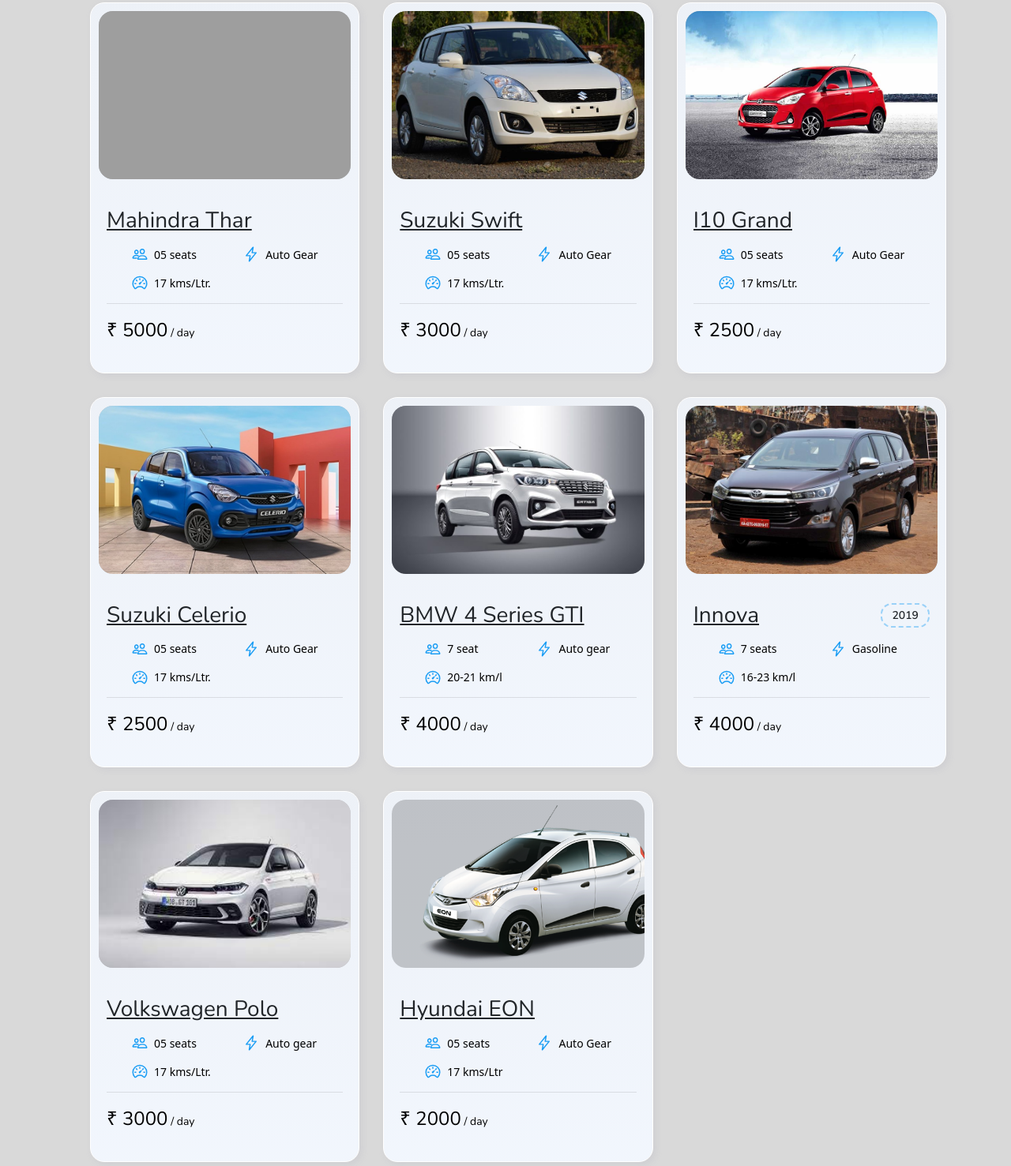
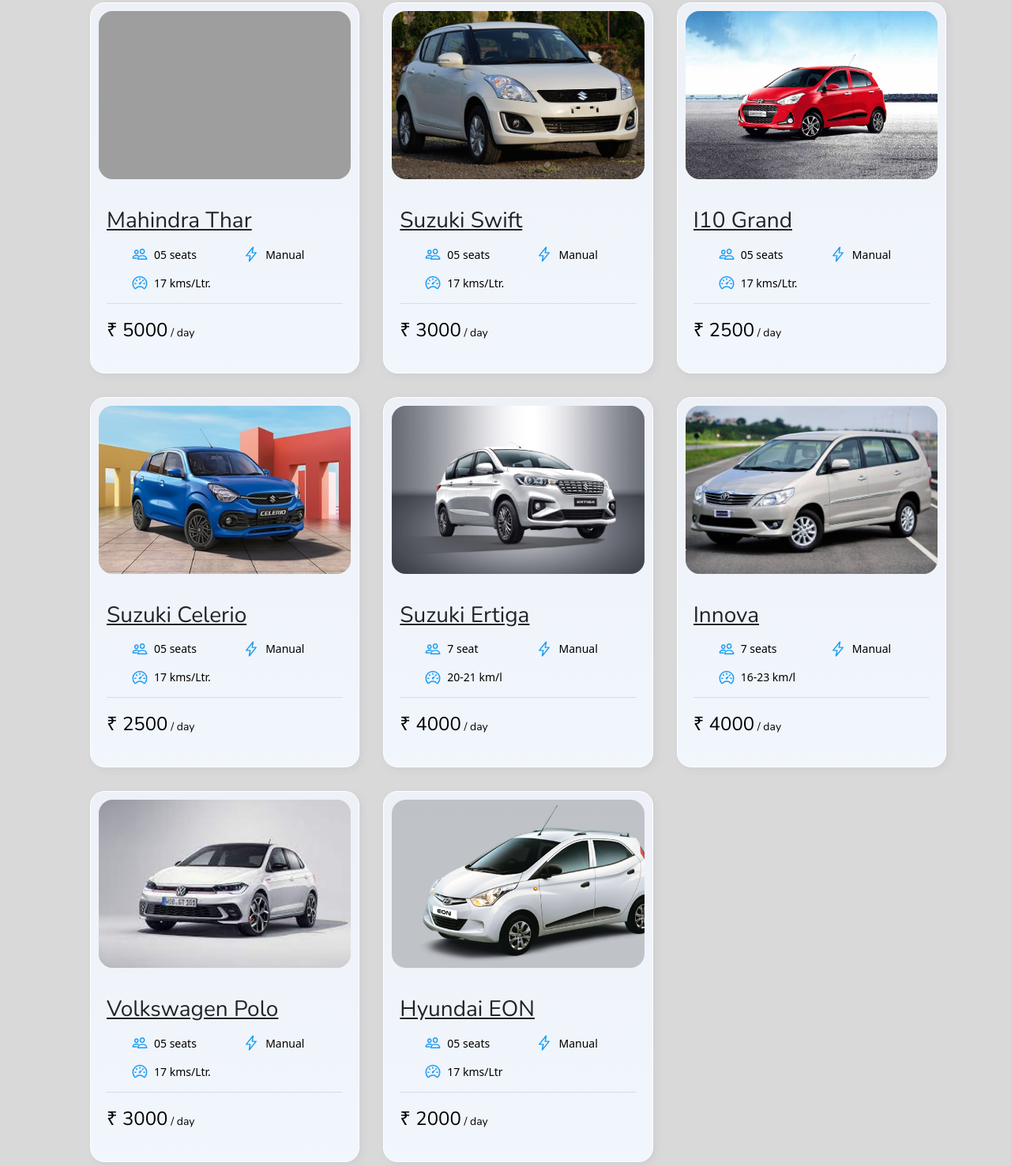
Before and after one commit to cheloride/chelorides, a plain HTML site: page index.html in a window 1280 px wide. Shown: the part 1163-2640 px from the top of the page at 79% size. Drawn offline with nearby package versions, Linux system fonts and the light colour scheme; grey boxes are pictures that could not be loaded; a script that the page names is missing.

Commit message:
first commit

```diff
--- a/index.html
+++ b/index.html
@@ -7,13 +7,6 @@
   <meta name="viewport" content="width=device-width, initial-scale=1.0">
   <title>cheloride - Rent your favourite car</title>
 
-  <!--
-    - favicon
-  -->
-
-  <!--
-    - custom css link
-  -->
   <link rel="stylesheet" href="./assets/css/style.css">
   <style>
     @media (max-width: 600px) {
@@ -25,13 +18,10 @@
 
       .navbar img {
         margin: 10px 0;
-        /* Add some margin for better spacing on smaller screens */
       }
     }
   </style>
-  <!--
-    - google font link
-  -->
+
   <link rel="preconnect" href="https://fonts.googleapis.com">
   <link rel="preconnect" href="https://fonts.gstatic.com" crossorigin>
   <link href="https://fonts.googleapis.com/css2?family=Nunito:wght@400;600&family=Open+Sans&display=swap"
@@ -69,10 +59,10 @@
       style="position: absolute; top: 0; left: 0; width: 100%; height: 100%; background-color: rgba(255, 0, 0, 0.5);">
     </div>
     <div style="position: absolute; top: 50%; left: 50%; transform: translate(-50%, -50%); text-align: center;">
-      <h1 style="text-transform: uppercase; font-weight: bold; font-size: 3em; color: #ffffff;">CheloRide</h1>
-      <p style="text-transform: uppercase; font-weight: bold; font-size: 1.5em; color: #ffffff; ">Just Make a Call</p>
+      <p style="text-transform: uppercase; font-weight: bold; font-size: 1em; color: #ffffff; ">Just Make a Call</p>
       <p style="text-transform: uppercase; font-weight: bold; font-size: 1.5em; color: #ffffff;">+91 8919617664</p>
-      <p style="font-size: small; color: #ffffff; ">We provide a variety of cars for rent at CheloRide Rentals on a
+      <p style="font-size: small; font-weight: bold; color: #ffffff; ">We provide a variety of cars for Self Driven and
+        Taxi Rentals at CheloRide Rentals on a
         daily basis for self-drive or special package tours</p>
     </div>
 
@@ -134,7 +124,7 @@
                     <li class="card-list-item">
                       <ion-icon name="flash-outline"></ion-icon>
 
-                      <span class="card-item-text">Auto Gear</span>
+                      <span class="card-item-text">Manual</span>
                     </li>
 
                     <li class="card-list-item">
@@ -191,7 +181,7 @@
                     <li class="card-list-item">
                       <ion-icon name="flash-outline"></ion-icon>
 
-                      <span class="card-item-text">Auto Gear</span>
+                      <span class="card-item-text">Manual</span>
                     </li>
 
                     <li class="card-list-item">
@@ -247,7 +237,7 @@
                     <li class="card-list-item">
                       <ion-icon name="flash-outline"></ion-icon>
 
-                      <span class="card-item-text">Auto Gear	</span>
+                      <span class="card-item-text">Manual	</span>
                     </li>
 
                     <li class="card-list-item">
@@ -303,7 +293,7 @@
                     <li class="card-list-item">
                       <ion-icon name="flash-outline"></ion-icon>
 
-                      <span class="card-item-text">Auto Gear	</span>
+                      <span class="card-item-text">Manual	</span>
                     </li>
 
                     <li class="card-list-item">
@@ -342,7 +332,7 @@
 
                   <div class="card-title-wrapper">
                     <h3 class="h3 card-title">
-                      <a href="#">BMW 4 Series GTI</a>
+                      <a href="#">Suzuki Ertiga</a>
                     </h3>
 
                   </div>
@@ -358,7 +348,7 @@
                     <li class="card-list-item">
                       <ion-icon name="flash-outline"></ion-icon>
 
-                      <span class="card-item-text">Auto gear</span>
+                      <span class="card-item-text">Manual</span>
                     </li>
 
                     <li class="card-list-item">
@@ -388,7 +378,7 @@
               <div class="featured-car-card">
 
                 <figure class="card-banner">
-                  <img src="./assets/images/car-6.jpg" alt="BMW 4 Series 2019" loading="lazy" width="440" height="300"
+                  <img src="./assets/images/WhatsApp Image 2024-01-28 at 5.03.28 PM.jpeg" alt="BMW 4 Series 2019" loading="lazy" width="440" height="300"
                     class="w-100">
                 </figure>
 
@@ -399,7 +389,6 @@
                       <a href="#">Innova</a>
                     </h3>
 
-                    <data class="year" value="2019">2019</data>
                   </div>
 
                   <ul class="card-list">
@@ -413,7 +402,7 @@
                     <li class="card-list-item">
                       <ion-icon name="flash-outline"></ion-icon>
 
-                      <span class="card-item-text">Gasoline</span>
+                      <span class="card-item-text">Manual</span>
                     </li>
 
                     <li class="card-list-item">
@@ -470,7 +459,7 @@
                     <li class="card-list-item">
                       <ion-icon name="flash-outline"></ion-icon>
 
-                      <span class="card-item-text">Auto gear</span>
+                      <span class="card-item-text">Manual</span>
                     </li>
 
                     <li class="card-list-item">
@@ -527,7 +516,7 @@
                     <li class="card-list-item">
                       <ion-icon name="flash-outline"></ion-icon>
 
-                      <span class="card-item-text">Auto Gear</span>
+                      <span class="card-item-text">Manual</span>
                     </li>
 
                     <li class="card-list-item">
```
Also changed, not shown: assets/images/WhatsApp Image 2024-01-28 at 5.03.28 PM.jpeg (added), temp.html (deleted).
